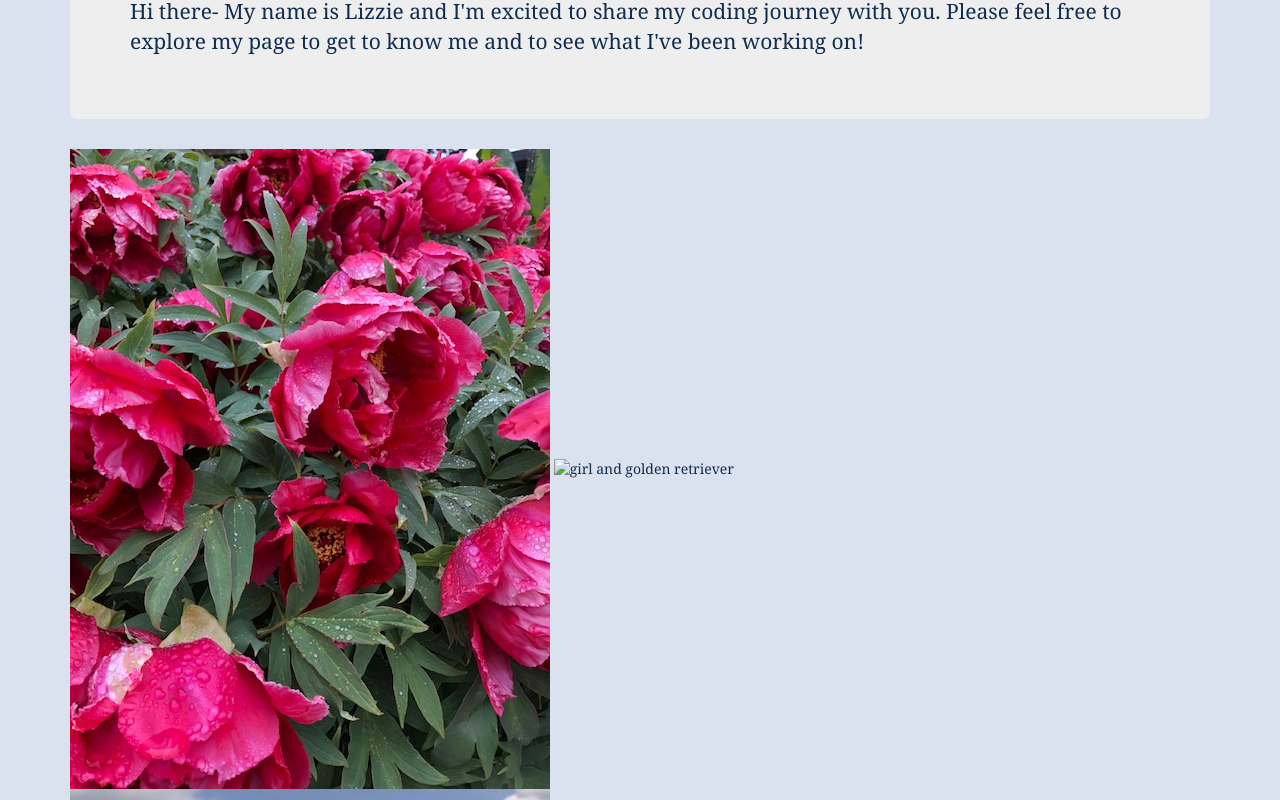
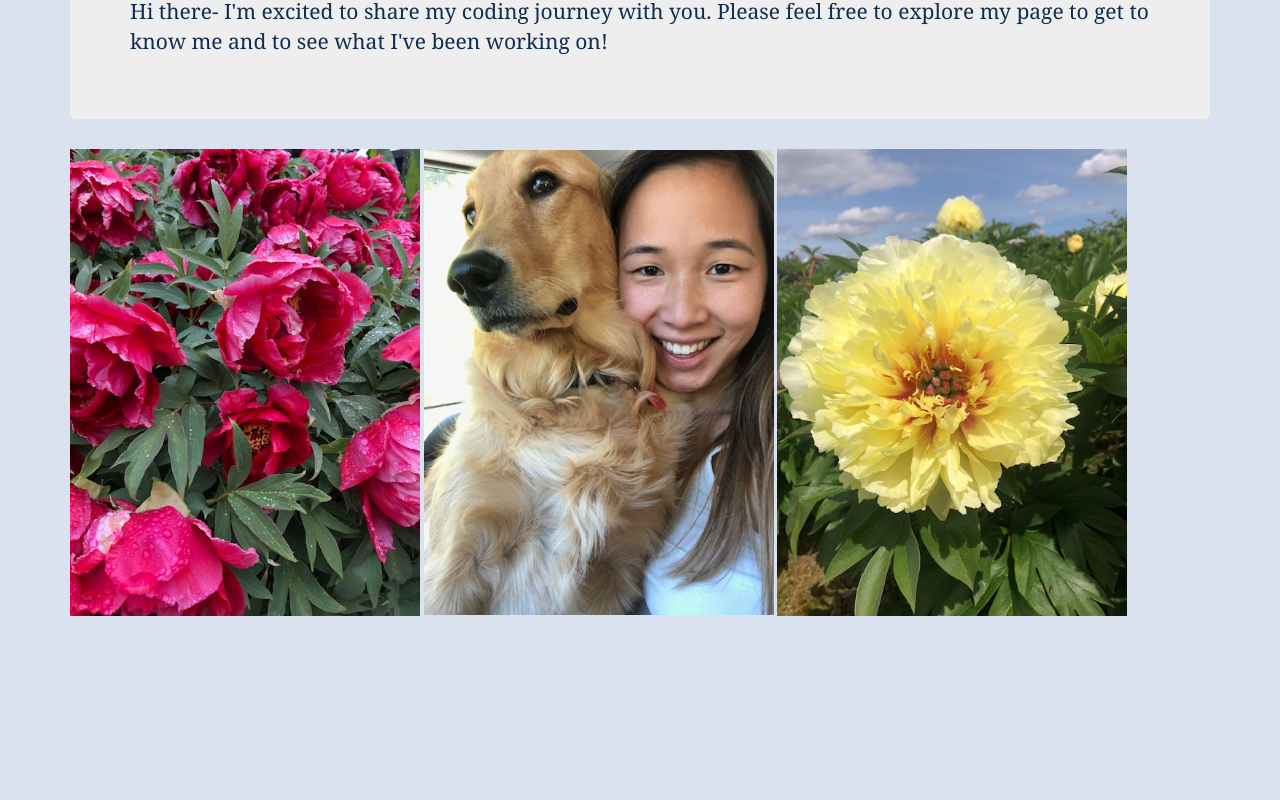
Before and after one commit to evanhook/portfolio-landing-page-2020, a plain HTML site: page index.html in a window 1280 px wide. Shown: the part 193-993 px from the top of the page. After the commit the page ends 809 px from the top, so only its background shows below. Drawn offline with Linux system fonts and the light colour scheme.

```diff
--- a/css/styles.css
+++ b/css/styles.css
@@ -3,3 +3,15 @@ body {
   font-family: Cambria, Cochin, Georgia, Times, 'Times New Roman', serif;
   color: #112d4e;
 }
+
+img {
+  height: auto;
+  width: 350px;
+}
+.index-photos {
+  float: left;
+}
+
+#animal-shelter {
+  color: red;
+}
--- a/index.html
+++ b/index.html
@@ -15,11 +15,13 @@
       </ul>
       <div class="jumbotron">
         <h1>Lizzie Van Hook</h1>
-        <p>Hi there- My name is Lizzie and I'm excited to share my coding journey with you. Please feel free to explore my page to get to know me and to see what I've been working on!</p>
+        <p>Hi there- I'm excited to share my coding journey with you. Please feel free to explore my page to get to know me and to see what I've been working on!</p>
       </div>
-      <img src="photos/pink-peonies.jpg" alt="bright pink peony flowers">
-      <img src="photos/lizzie-lucy.jpg" alt="girl and golden retriever">
-      <img src="photos/yellow-peony.jpg" alt="yellow peony flower">
+      <div class="index-photos">
+        <img src="photos/pink-peonies.jpg" alt="bright pink peony flowers">
+        <img src="photos/lizzie-lucy.jpg" alt="girl and golden retriever">
+        <img src="photos/yellow-peony.jpg" alt="yellow peony flower">
+      </div>
     </div>
   </body>
 </html>
```
Also changed, not shown: projects.html (+4 -3 lines), photos/lizzie-lucy.jpg (added), 1 other file.
